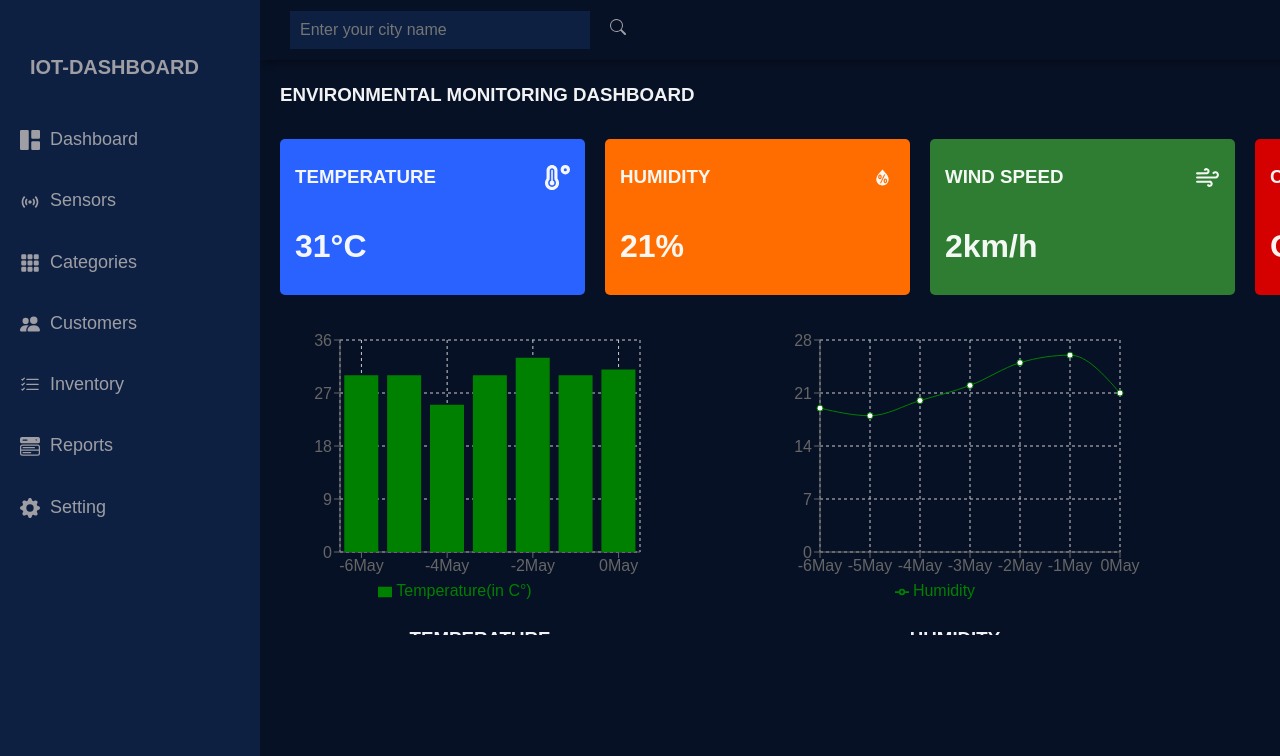
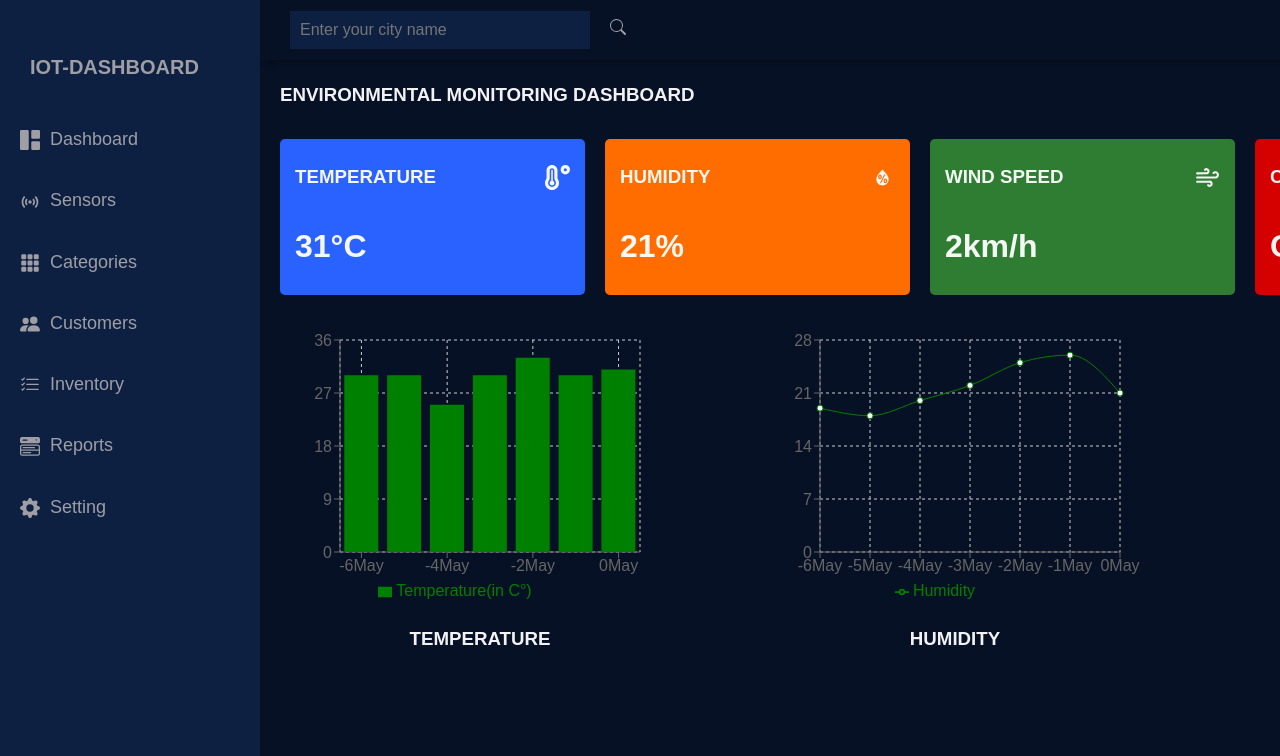
Before and after one commit to Jatin20022/Environmental-Monitoring-Dashboard, a React (Vite) app: page / in a window 1280 px wide. Shown: the top 756 px of the page. Built offline with nearby package versions, Linux system fonts and the light colour scheme; no server answers.

Commit message:
fifth commit

```diff
--- a/src/App.css
+++ b/src/App.css
@@ -59,9 +59,8 @@ body {
 /* Sidebar  */
 #sidebar {
   grid-area: sidebar;
-  height: 100%;
+  height: 260%;
   background-color: #0d2042;
-
   transition: all 0.5s;
   -webkit-transition: all 0.5s;
 }
@@ -121,8 +120,8 @@ body {
 /* Main  */
 .main-container {
   grid-area: main;
-  overflow-x: auto;
-  overflow-y: auto hidden;
+  overflow-x: scroll hidden;
+  overflow-y: scroll hidden;
   padding: 5px 20px;
   color: rgba(255, 255, 255, 0.95);
 }
```
